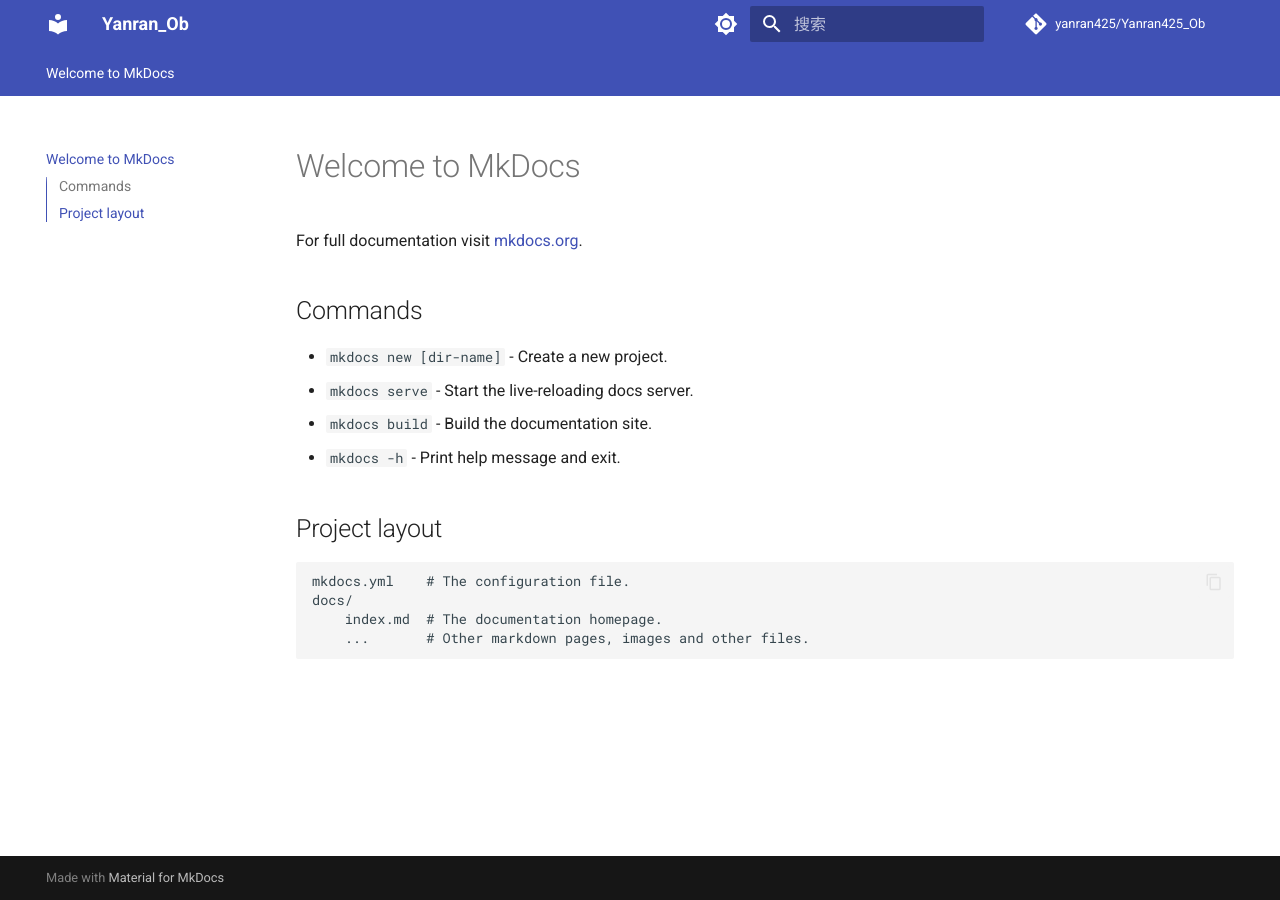
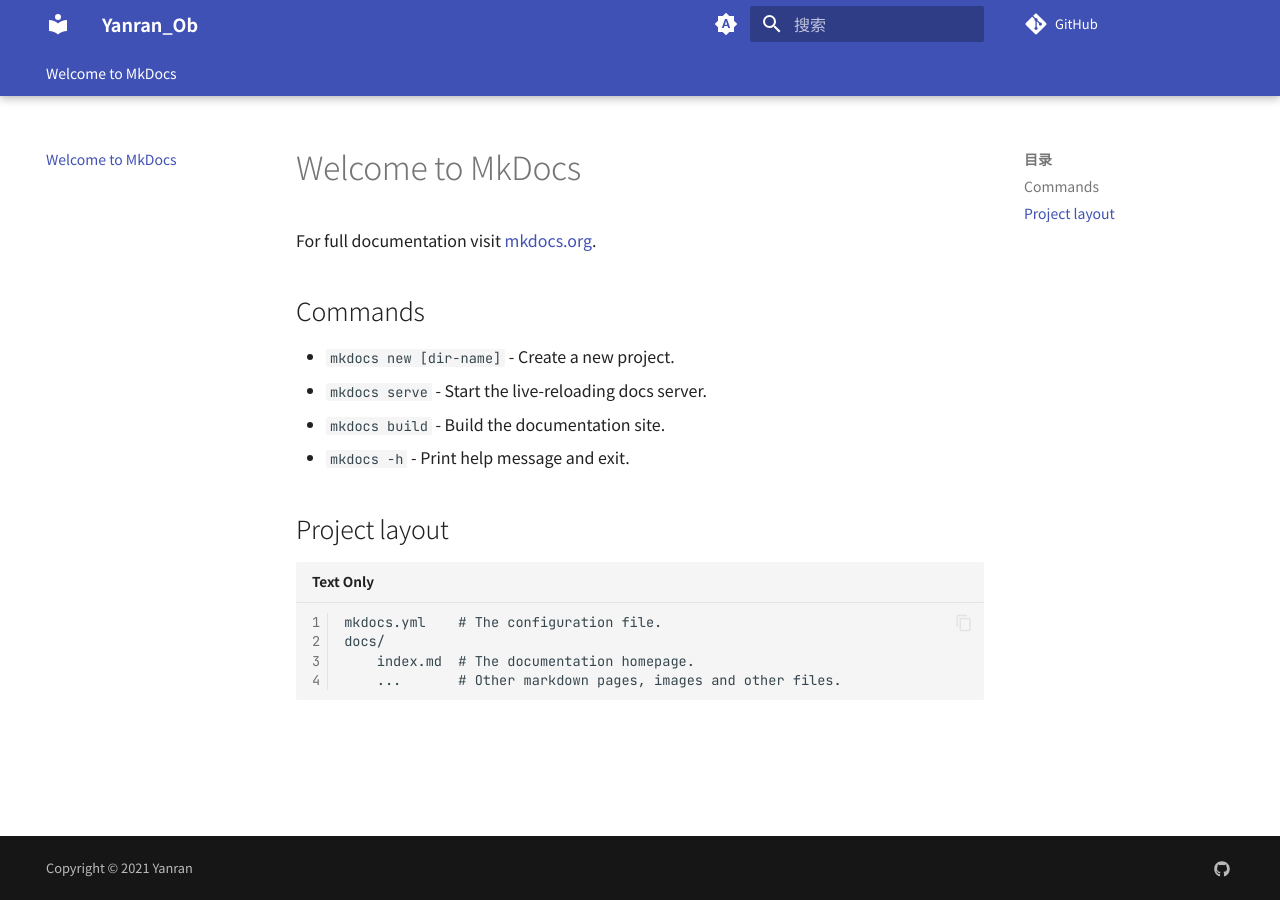
Before and after one commit to yanran425/Yanran425_Ob, an MkDocs documentation site: the page built from docs/index.md, in a window 1280 px wide. Built offline with MkDocs 1.6.1 and Material for MkDocs 9.7.7, drawn with Linux system fonts in a browser that asks for light colours; comment, search, counter and statistics services are not loaded.

Commit message:
Update mkdocs.yml

```diff
--- a/mkdocs.yml
+++ b/mkdocs.yml
@@ -1,40 +1,102 @@
+# ===== 站点基本信息 =====
 site_name: Yanran_Ob
 site_url: https://yanran425.github.io/Yanran425_Ob/
 repo_url: https://github.com/yanran425/Yanran425_Ob
-repo_name: yanran425/Yanran425_Ob
 
+# ===== 主题外观 =====
 theme:
   name: material
   language: zh
+
+  palette:
+    - media: "(prefers-color-scheme)"
+      toggle:
+        icon: material/brightness-auto
+        name: 切换到浅色模式
+    - media: "(prefers-color-scheme: light)"
+      scheme: default
+      primary: indigo
+      accent: deep purple
+      toggle:
+        icon: material/brightness-7
+        name: 切换到深色模式
+    - media: "(prefers-color-scheme: dark)"
+      scheme: slate
+      primary: indigo
+      accent: deep purple
+      toggle:
+        icon: material/brightness-4
+        name: 切换到跟随系统
+
+  font:
+    text: Noto Sans SC
+    code: JetBrains Mono
+
   features:
     - navigation.tabs
+    - navigation.tabs.sticky
     - navigation.sections
     - navigation.expand
+    - navigation.top
+    - navigation.footer
+    - navigation.tracking
+    - navigation.instant
+    - navigation.instant.prefetch
+    - navigation.instant.progress
+    - toc.follow
+    - search.suggest
     - search.highlight
+    - search.share
     - content.code.copy
-    - toc.integrate
-  palette:
-    - scheme: default
-      primary: indigo
-      toggle:
-        icon: material/brightness-7
-        name: 切换暗色
-    - scheme: slate
-      primary: indigo
-      toggle:
-        icon: material/brightness-4
-        name: 切换亮色
+    - content.code.annotate
+    - content.tabs.link
 
+# ===== 插件 =====
+plugins:
+  - search:
+      lang: zh
+  - awesome-pages
+  - tags:
+      tags_file: tags.md
+
+# ===== Markdown 增强 =====
 markdown_extensions:
-  - pymdownx.highlight:
-      anchor_linenums: true
-  - pymdownx.superfences
-  - pymdownx.inlinehilite
+  - abbr
   - admonition
+  - attr_list
+  - footnotes
+  - tables
   - toc:
       permalink: true
+  - pymdownx.caret
+  - pymdownx.mark
+  - pymdownx.tilde
+  - pymdownx.details
+  - pymdownx.emoji:
+      emoji_index: !!python/name:material.extensions.emoji.twemoji
+      emoji_generator: !!python/name:material.extensions.emoji.to_svg
+  - pymdownx.highlight:
+      linenums: true
+      anchor_linenums: true
+      pygments_lang_class: true
+      auto_title: true
+  - pymdownx.inlinehilite
+  - pymdownx.keys
+  - pymdownx.superfences:
+      custom_fences:
+        - name: mermaid
+          class: mermaid
+          format: !!python/name:pymdownx.superfences.fence_code_format
+  - pymdownx.tabbed:
+      alternate_style: true
+  - pymdownx.tasklist:
+      custom_checkbox: true
 
-plugins:
-  - search:
-      lang:
-        - zh
+# ===== 其他 =====
+extra:
+  generator: false
+  social:
+    - icon: fontawesome/brands/github
+      link: https://github.com/yanran425
+
+copyright: Copyright &copy; 2021 Yanran
```
